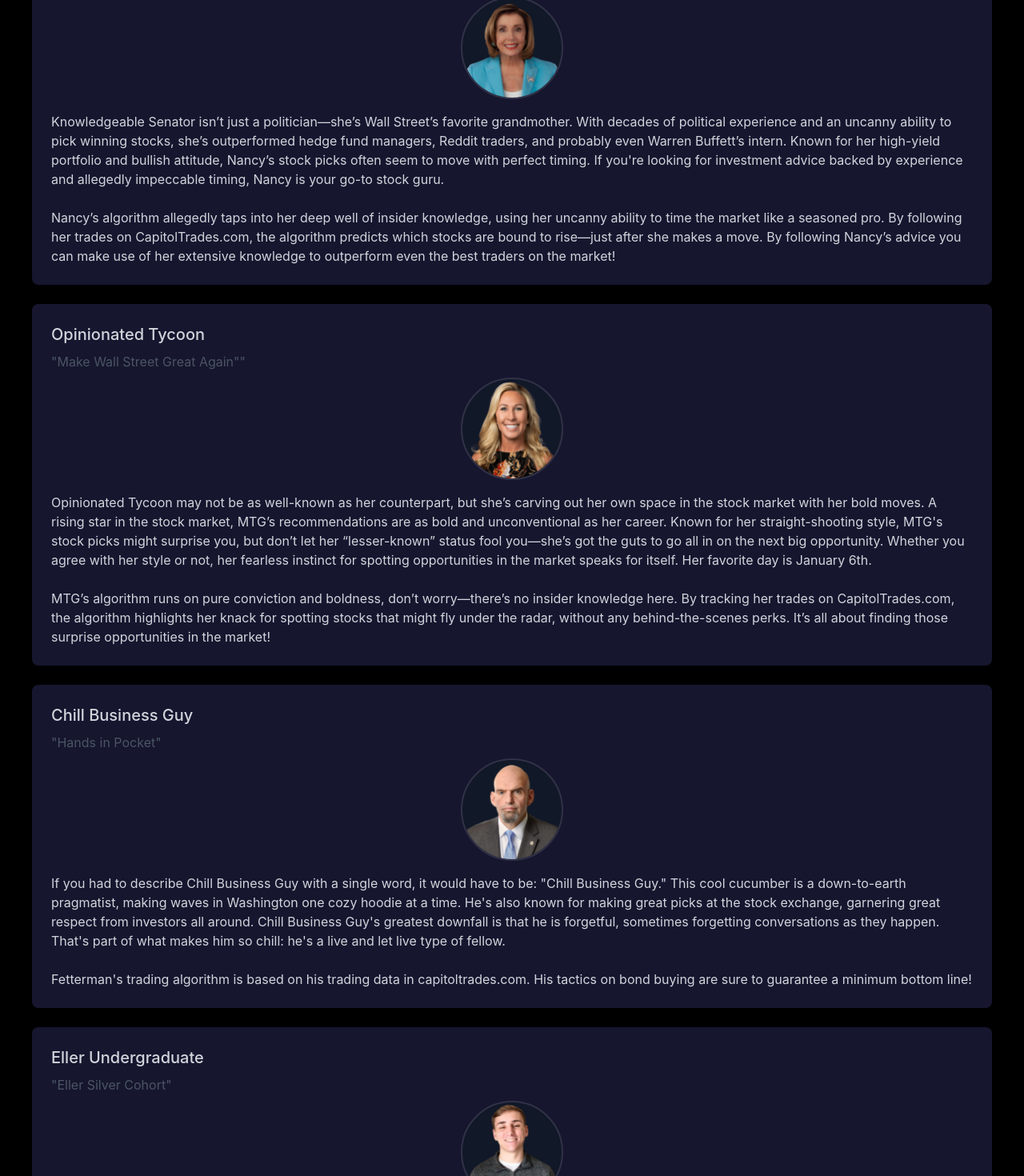
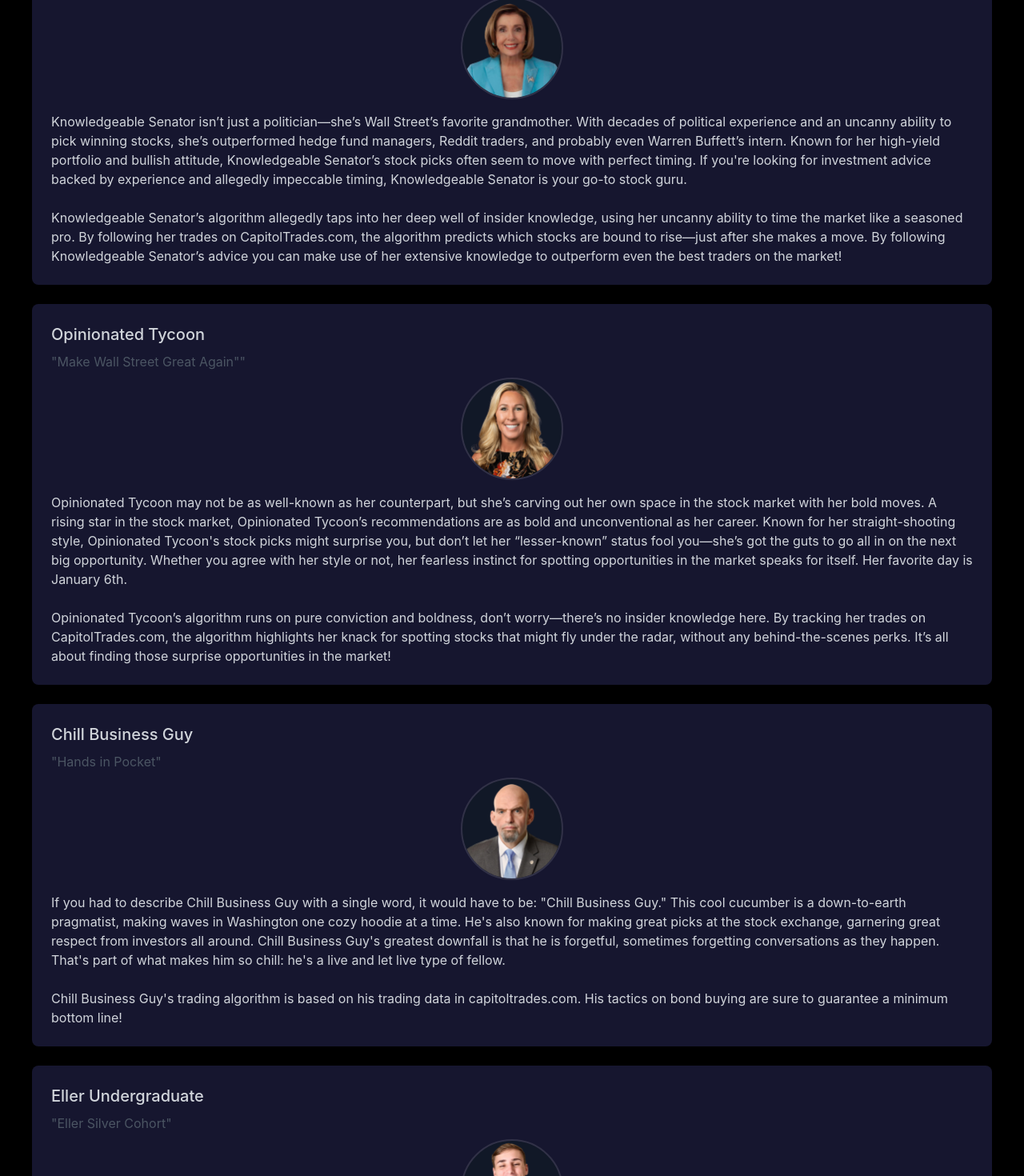
Before and after one commit to rluuy/master_trader_dev, a React (Create React App) app: page /about in a window 1280 px wide. Shown: the part 372-1842 px from the top of the page at 80% size. Built offline with nearby package versions, Linux system fonts and the light colour scheme.

Commit message:
Censored names

```diff
--- a/src/about.js
+++ b/src/about.js
@@ -17,10 +17,10 @@ const About = () => {
             <div className="text-center">
             <img className="w-32 h-32 bg-gray-900 border-2 border-[#313147] rounded-full mx-auto mb-4" src="pelosi_icon.png" />
           </div>
-            <p className="text-gray-300 text-left">Knowledgeable Senator isn’t just a politician—she’s Wall Street’s favorite grandmother. With decades of political experience and an uncanny ability to pick winning stocks, she’s outperformed hedge fund managers, Reddit traders, and probably even Warren Buffett’s intern. Known for her high-yield portfolio and bullish attitude, Nancy’s stock picks often seem to move with perfect timing.
-If you're looking for investment advice backed by experience and allegedly impeccable timing, Nancy is your go-to stock guru.
+            <p className="text-gray-300 text-left">Knowledgeable Senator isn’t just a politician—she’s Wall Street’s favorite grandmother. With decades of political experience and an uncanny ability to pick winning stocks, she’s outperformed hedge fund managers, Reddit traders, and probably even Warren Buffett’s intern. Known for her high-yield portfolio and bullish attitude, Knowledgeable Senator’s stock picks often seem to move with perfect timing.
+If you're looking for investment advice backed by experience and allegedly impeccable timing, Knowledgeable Senator is your go-to stock guru.
 </p><br></br>
-            <p className="text-gray-300 text-left">Nancy’s algorithm allegedly taps into her deep well of insider knowledge, using her uncanny ability to time the market like a seasoned pro. By following her trades on CapitolTrades.com, the algorithm predicts which stocks are bound to rise—just after she makes a move. By following Nancy’s advice you can make use of her extensive knowledge to outperform even the best traders on the market!</p>
+            <p className="text-gray-300 text-left">Knowledgeable Senator’s algorithm allegedly taps into her deep well of insider knowledge, using her uncanny ability to time the market like a seasoned pro. By following her trades on CapitolTrades.com, the algorithm predicts which stocks are bound to rise—just after she makes a move. By following Knowledgeable Senator’s advice you can make use of her extensive knowledge to outperform even the best traders on the market!</p>
           </div>
           <div className="bg-[#16162F] p-6 rounded-lg">
             <h3 className="text-xl font-medium text-gray-300 mb-2">Opinionated Tycoon</h3>
@@ -28,8 +28,8 @@ If you're looking for investment advice backed by experience and allegedly impec
             <div className="text-center">
             <img className="w-32 h-32 bg-gray-900 border-2 border-[#313147] rounded-full mx-auto mb-4" src="green_icon.png" />
           </div>
-            <p className="text-gray-300 text-left">Opinionated Tycoon may not be as well-known as her counterpart, but she’s carving out her own space in the stock market with her bold moves. A rising star in the stock market, MTG’s recommendations are as bold and unconventional as her career. Known for her straight-shooting style, MTG's stock picks might surprise you, but don’t let her “lesser-known” status fool you—she’s got the guts to go all in on the next big opportunity. Whether you agree with her style or not, her fearless instinct for spotting opportunities in the market speaks for itself. Her favorite day is January 6th.</p><br></br>
-            <p className="text-gray-300 text-left">MTG’s algorithm runs on pure conviction and boldness, don’t worry—there’s no insider knowledge here. By tracking her trades on CapitolTrades.com, the algorithm highlights her knack for spotting stocks that might fly under the radar, without any behind-the-scenes perks. It’s all about finding those surprise opportunities in the market!</p>
+            <p className="text-gray-300 text-left">Opinionated Tycoon may not be as well-known as her counterpart, but she’s carving out her own space in the stock market with her bold moves. A rising star in the stock market, Opinionated Tycoon’s recommendations are as bold and unconventional as her career. Known for her straight-shooting style, Opinionated Tycoon's stock picks might surprise you, but don’t let her “lesser-known” status fool you—she’s got the guts to go all in on the next big opportunity. Whether you agree with her style or not, her fearless instinct for spotting opportunities in the market speaks for itself. Her favorite day is January 6th.</p><br></br>
+            <p className="text-gray-300 text-left">Opinionated Tycoon’s algorithm runs on pure conviction and boldness, don’t worry—there’s no insider knowledge here. By tracking her trades on CapitolTrades.com, the algorithm highlights her knack for spotting stocks that might fly under the radar, without any behind-the-scenes perks. It’s all about finding those surprise opportunities in the market!</p>
           </div>
           <div className="bg-[#16162F] p-6 rounded-lg">
             <h3 className="text-xl font-medium text-gray-300 mb-2">Chill Business Guy</h3>
@@ -38,7 +38,7 @@ If you're looking for investment advice backed by experience and allegedly impec
             <img className="w-32 h-32 bg-gray-900 border-2 border-[#313147] rounded-full mx-auto mb-4" src="fetterman_icon.png" />
           </div>
             <p className="text-gray-300 text-left">If you had to describe Chill Business Guy with a single word, it would have to be: "Chill Business Guy." This cool cucumber is a down-to-earth pragmatist, making waves in Washington one cozy hoodie at a time. He's also known for making great picks at the stock exchange, garnering great respect from investors all around. Chill Business Guy's greatest downfall is that he is forgetful, sometimes forgetting conversations as they happen. That's part of what makes him so chill: he's a live and let live type of fellow.</p><br></br>
-            <p className="text-gray-300 text-left">Fetterman's trading algorithm is based on his trading data in capitoltrades.com. His tactics on bond buying are sure to guarantee a minimum bottom line!</p>
+            <p className="text-gray-300 text-left">Chill Business Guy's trading algorithm is based on his trading data in capitoltrades.com. His tactics on bond buying are sure to guarantee a minimum bottom line!</p>
           </div>
           <div className="bg-[#16162F] p-6 rounded-lg">
             <h3 className="text-xl font-medium text-gray-300 mb-2">Eller Undergraduate</h3>
```
